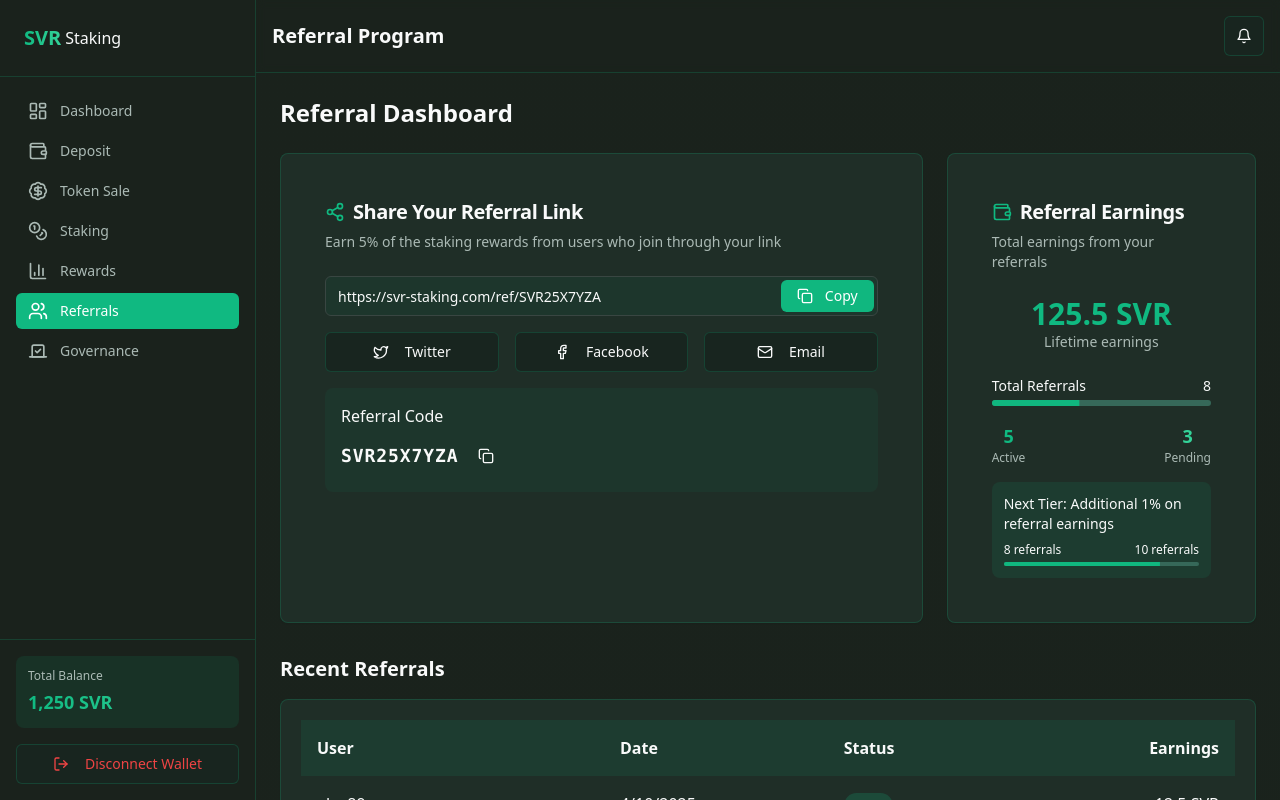
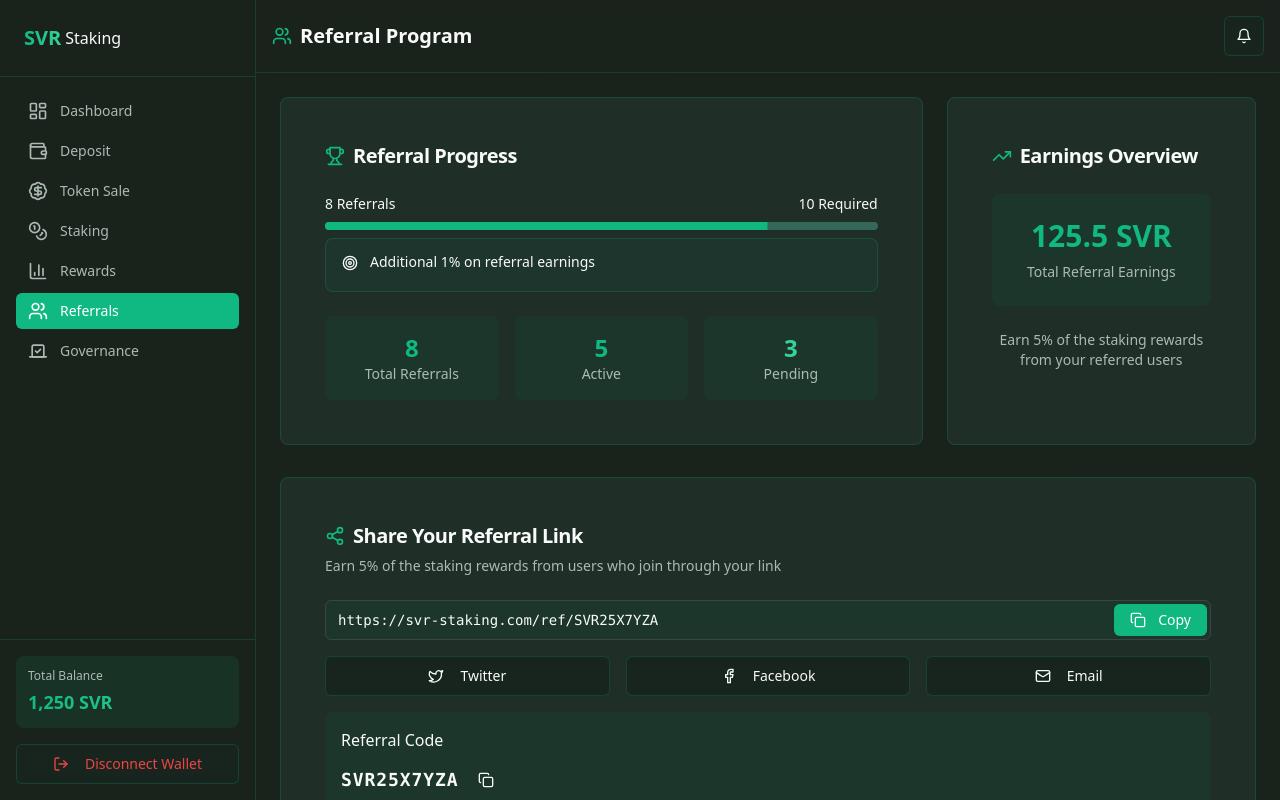
Before and after one commit to SKfraz04/AussivoUserPanel, a React (Vite) app: page /referrals in a window 1280 px wide. Shown: the top 800 px of the page. Built offline with nearby package versions, Linux system fonts and the light colour scheme.

Commit message:
Refactor: Improve code quality and readability

```diff
--- /dev/null
+++ b/src/components/ReferralStats.tsx
@@ -0,0 +1,101 @@
+
+import { useMemo } from 'react';
+import { Card, CardContent, CardHeader, CardTitle } from '@/components/ui/card';
+import { Progress } from '@/components/ui/progress';
+import { Trophy, Target, TrendingUp } from 'lucide-react';
+import { formatNumber } from '@/utils/rankUtils';
+import { Alert, AlertDescription } from '@/components/ui/alert';
+
+interface ReferralStatsProps {
+  stats: {
+    totalReferrals: number;
+    activeReferrals: number;
+    pendingReferrals: number;
+    totalEarnings: number;
+    nextTier: {
+      current: number;
+      required: number;
+      reward: string;
+    };
+  };
+}
+
+const ReferralStats = ({ stats }: ReferralStatsProps) => {
+  const progressPercentage = useMemo(() =>
+    (stats.nextTier.current / stats.nextTier.required) * 100,
+    [stats.nextTier]
+  );
+
+  return (
+    <div className="grid grid-cols-1 lg:grid-cols-3 gap-6">
+      <Card className="dashboard-card col-span-2">
+        <CardHeader>
+          <CardTitle className="text-xl flex items-center gap-2">
+            <Trophy className="h-5 w-5 text-svr-primary" />
+            Referral Progress
+          </CardTitle>
+        </CardHeader>
+        <CardContent>
+          <div className="space-y-6">
+            <div className="space-y-2">
+              <div className="flex justify-between text-sm">
+                <span>{stats.nextTier.current} Referrals</span>
+                <span>{stats.nextTier.required} Required</span>
+              </div>
+              <Progress value={progressPercentage} className="h-2" />
+              <Alert className="bg-svr-primary/5 border-svr-primary/20">
+                <Target className="h-4 w-4" />
+                <AlertDescription>
+                  {stats.nextTier.reward}
+                </AlertDescription>
+              </Alert>
+            </div>
+
+            <div className="grid grid-cols-3 gap-4">
+              <div className="text-center p-4 rounded-lg bg-svr-primary/5">
+                <p className="text-2xl font-bold text-svr-primary">{stats.totalReferrals}</p>
+                <p className="text-sm text-muted-foreground">Total Referrals</p>
+              </div>
+              <div className="text-center p-4 rounded-lg bg-svr-primary/5">
+                <p className="text-2xl font-bold text-svr-success">{stats.activeReferrals}</p>
+                <p className="text-sm text-muted-foreground">Active</p>
+              </div>
+              <div className="text-center p-4 rounded-lg bg-svr-primary/5">
+                <p className="text-2xl font-bold text-svr-accent">{stats.pendingReferrals}</p>
+                <p className="text-sm text-muted-foreground">Pending</p>
+              </div>
+            </div>
+          </div>
+        </CardContent>
+      </Card>
+
+      <Card className="dashboard-card">
+        <CardHeader>
+          <CardTitle className="text-xl flex items-center gap-2">
+            <TrendingUp className="h-5 w-5 text-svr-primary" />
+            Earnings Overview
+          </CardTitle>
+        </CardHeader>
+        <CardContent>
+          <div className="text-center space-y-6">
+            <div className="p-6 rounded-lg bg-svr-primary/5">
+              <p className="text-3xl font-bold text-svr-primary">
+                {formatNumber(stats.totalEarnings)} SVR
+              </p>
+              <p className="text-sm text-muted-foreground mt-2">
+                Total Referral Earnings
+              </p>
+            </div>
+
+            <div className="text-sm text-muted-foreground">
+              <p>Earn 5% of the staking rewards</p>
+              <p>from your referred users</p>
+            </div>
+          </div>
+        </CardContent>
+      </Card>
+    </div>
+  );
+};
+
+export default ReferralStats;
--- a/src/pages/Referrals.tsx
+++ b/src/pages/Referrals.tsx
@@ -1,24 +1,20 @@
-
 import { useState } from 'react';
 import { useNavigate } from 'react-router-dom';
 import DashboardSidebar from '@/components/DashboardSidebar';
+import ReferralStats from '@/components/ReferralStats';
 import {
   Bell,
-  Wallet,
-  Users,
   Share2,
   Copy,
   Twitter,
   Facebook,
   Mail,
   CheckCircle2,
-  ArrowUpRight
+  Users
 } from 'lucide-react';
 import { Button } from '@/components/ui/button';
 import { Card, CardContent, CardDescription, CardHeader, CardTitle } from '@/components/ui/card';
 import { Input } from '@/components/ui/input';
-import { Progress } from '@/components/ui/progress';
-import { Tabs, TabsContent, TabsList, TabsTrigger } from '@/components/ui/tabs';
 import { useToast } from '@/hooks/use-toast';
 
 const Referrals = () => {
@@ -26,7 +22,6 @@ const Referrals = () => {
   const { toast } = useToast();
   const [copied, setCopied] = useState(false);
 
-  // Mock referral data
   const referralData = {
     referralCode: "SVR25X7YZA",
     referralLink: "https://svr-staking.com/ref/SVR25X7YZA",
@@ -79,22 +74,20 @@ const Referrals = () => {
       <DashboardSidebar onLogout={handleLogout} />
 
       <div className="lg:pl-64">
-        {/* Top bar */}
         <div className="p-4 border-b border-svr-primary/20 backdrop-blur-sm flex justify-between items-center">
+          <div className="flex items-center gap-2">
+            <Users className="h-5 w-5 text-svr-primary" />
             <h1 className="text-xl font-bold">Referral Program</h1>
+          </div>
           <Button variant="outline" size="icon" className="border-svr-primary/20">
             <Bell className="h-4 w-4" />
           </Button>
         </div>
 
-        {/* Main content */}
-        <main className="p-6">
-          {/* Referral Overview */}
-          <div className="mb-8">
-            <h2 className="text-2xl font-bold mb-6">Referral Dashboard</h2>
+        <main className="p-6 space-y-8">
+          <ReferralStats stats={referralData} />
 
-            <div className="grid grid-cols-1 lg:grid-cols-3 gap-6">
-              <Card className="dashboard-card col-span-2">
+          <Card className="dashboard-card">
             <CardHeader>
               <CardTitle className="flex items-center text-xl">
                 <Share2 className="mr-2 h-5 w-5 text-svr-primary" />
@@ -110,7 +103,7 @@ const Referrals = () => {
                   <Input
                     value={referralData.referralLink}
                     readOnly
-                        className="pr-20 bg-svr-primary/5"
+                    className="pr-20 bg-svr-primary/5 font-mono"
                   />
                   <Button
                     className="absolute right-1 top-1 h-8"
@@ -128,21 +121,21 @@ const Referrals = () => {
                   <Button
                     variant="outline"
                     className="flex-1 border-svr-primary/20"
-                        onClick={shareViaTwitter}
+                    onClick={() => shareViaTwitter()}
                   >
                     <Twitter className="mr-2 h-4 w-4" /> Twitter
                   </Button>
                   <Button
                     variant="outline"
                     className="flex-1 border-svr-primary/20"
-                        onClick={shareViaFacebook}
+                    onClick={() => shareViaFacebook()}
                   >
                     <Facebook className="mr-2 h-4 w-4" /> Facebook
                   </Button>
                   <Button
                     variant="outline"
                     className="flex-1 border-svr-primary/20"
-                        onClick={shareViaEmail}
+                    onClick={() => shareViaEmail()}
                   >
                     <Mail className="mr-2 h-4 w-4" /> Email
                   </Button>
@@ -165,62 +158,6 @@ const Referrals = () => {
             </CardContent>
           </Card>
 
-              <Card className="dashboard-card">
-                <CardHeader>
-                  <CardTitle className="flex items-center text-xl">
-                    <Wallet className="mr-2 h-5 w-5 text-svr-primary" />
-                    Referral Earnings
-                  </CardTitle>
-                  <CardDescription>
-                    Total earnings from your referrals
-                  </CardDescription>
-                </CardHeader>
-                <CardContent>
-                  <div className="text-center mb-6">
-                    <p className="text-3xl font-bold text-svr-primary">{referralData.totalEarnings} SVR</p>
-                    <p className="text-sm text-muted-foreground">Lifetime earnings</p>
-                  </div>
-
-                  <div className="space-y-4">
-                    <div>
-                      <div className="flex justify-between text-sm mb-1">
-                        <span>Total Referrals</span>
-                        <span className="font-medium">{referralData.totalReferrals}</span>
-                      </div>
-                      <Progress value={(referralData.totalReferrals / 20) * 100} className="h-1.5" />
-                    </div>
-
-                    <div className="flex justify-between">
-                      <div className="text-center">
-                        <p className="text-lg font-bold text-svr-primary">{referralData.activeReferrals}</p>
-                        <p className="text-xs text-muted-foreground">Active</p>
-                      </div>
-                      <div className="text-center">
-                        <p className="text-lg font-bold text-svr-accent">{referralData.pendingReferrals}</p>
-                        <p className="text-xs text-muted-foreground">Pending</p>
-                      </div>
-                    </div>
-
-                    <div className="bg-svr-primary/10 p-3 rounded-lg">
-                      <p className="text-sm">Next Tier: <span className="font-medium">{referralData.nextTier.reward}</span></p>
-                      <div className="mt-2">
-                        <div className="flex justify-between text-xs mb-1">
-                          <span>{referralData.nextTier.current} referrals</span>
-                          <span>{referralData.nextTier.required} referrals</span>
-                        </div>
-                        <Progress
-                          value={(referralData.nextTier.current / referralData.nextTier.required) * 100}
-                          className="h-1"
-                        />
-                      </div>
-                    </div>
-                  </div>
-                </CardContent>
-              </Card>
-            </div>
-          </div>
-
-          {/* Recent Referrals */}
           <div>
             <h3 className="text-xl font-bold mb-4">Recent Referrals</h3>
             <Card className="dashboard-card">
```
Lines whose indentation alone changed are shown as unchanged.
